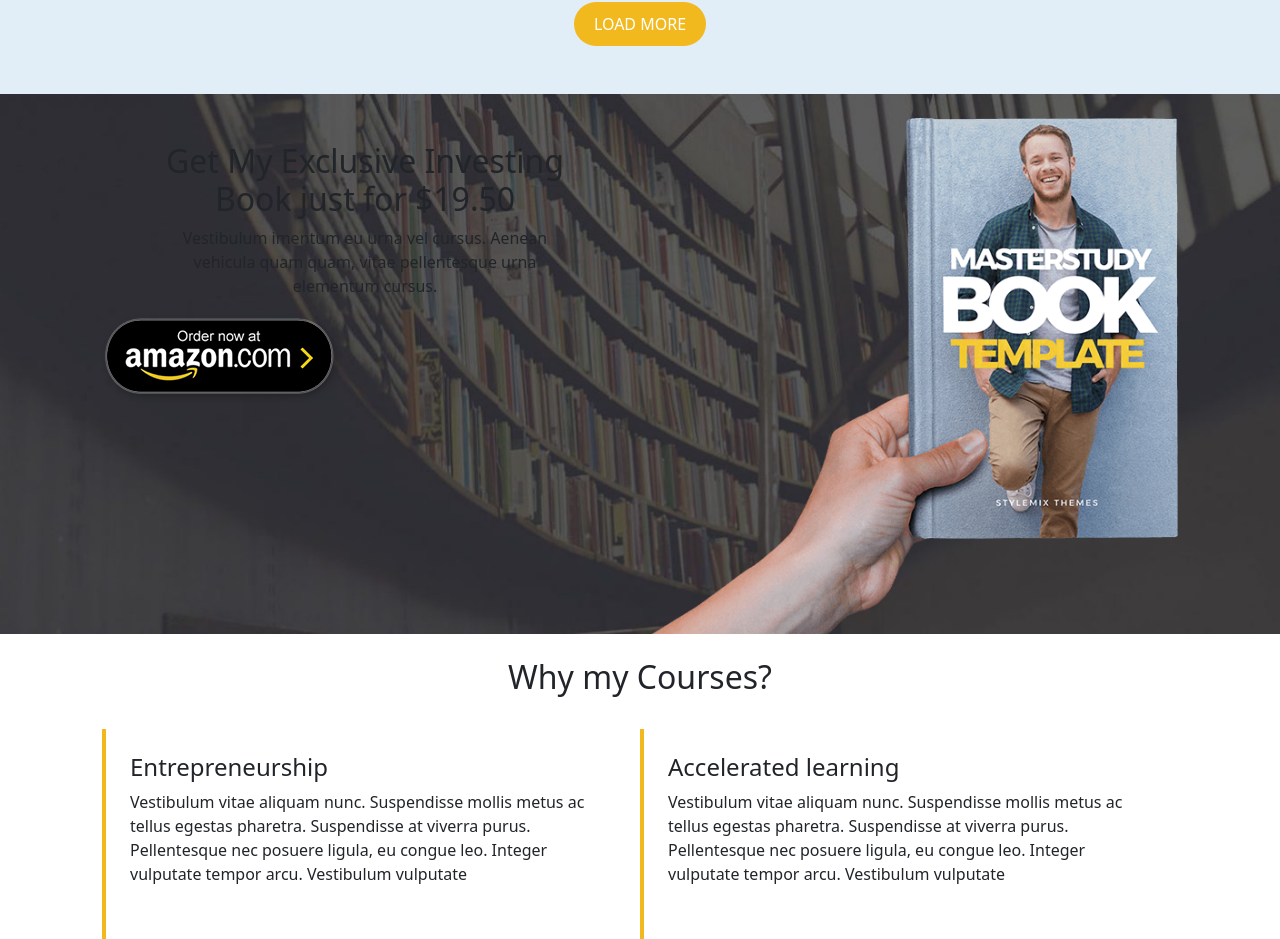
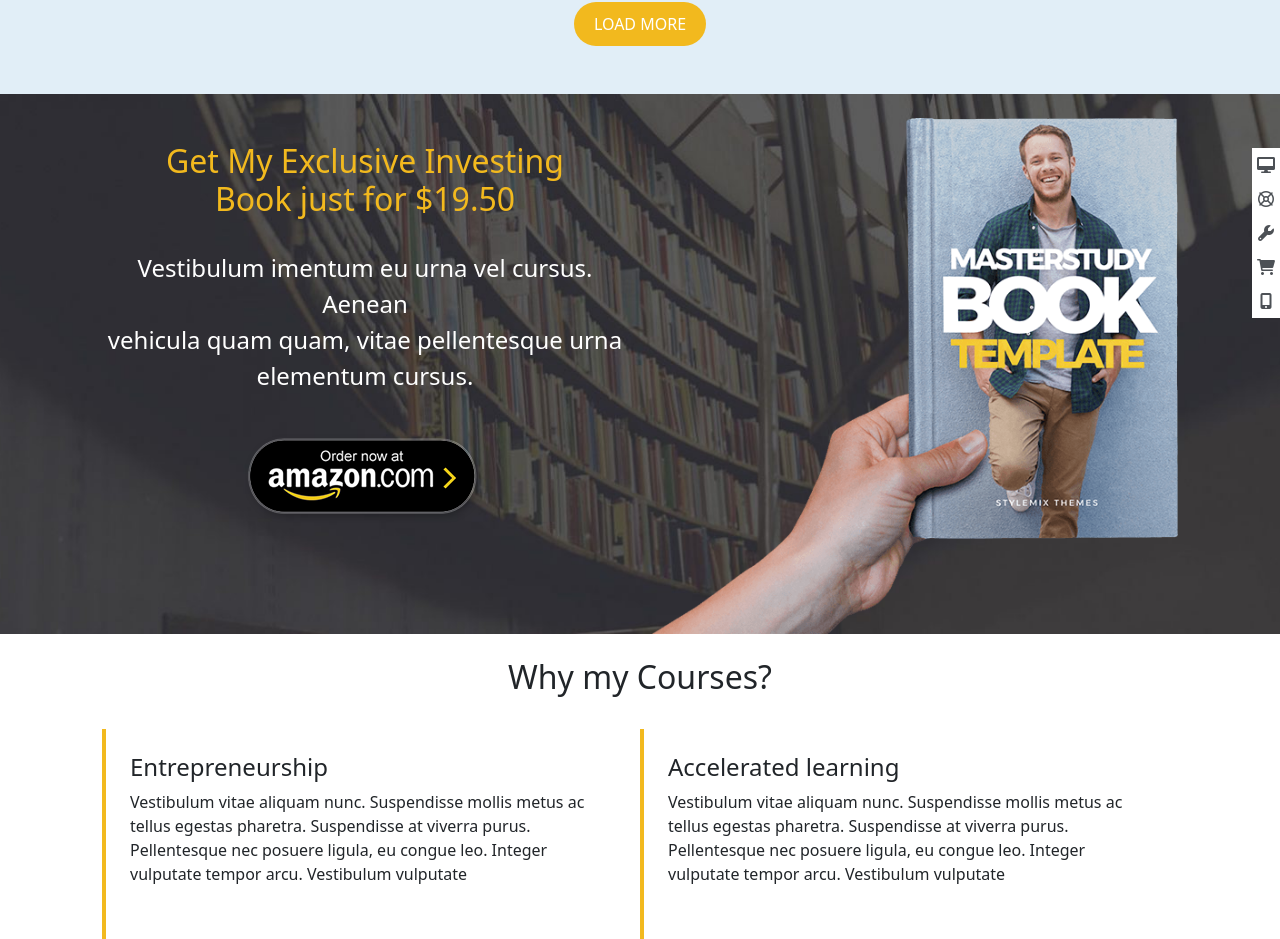
Before and after one commit to Aleandro2119/proj-html-vuejs, a Vue app: page / in a window 1280 px wide. Shown: the part 2194-3133 px from the top of the page. Built offline with nearby package versions, Linux system fonts and the light colour scheme.

Commit message:
Add style

```diff
--- a/src/components/Book.vue
+++ b/src/components/Book.vue
@@ -3,21 +3,47 @@
     <div class="container">
       <div class="row">
         <div class="col-6 pt-5">
-          <h2 class="text-center">
+          <h2 class="text-center text-color">
             Get My Exclusive Investing <br />
             Book just for $19.50
           </h2>
-          <p class="text-center">
+          <p class="text-center fs-4 text-white pt-4">
             Vestibulum imentum eu urna vel cursus. Aenean <br />
             vehicula quam quam, vitae pellentesque urna <br />
             elementum cursus.
           </p>
-          <img class="img-fluid" src="../assets/img/amazon.png" alt="Amazon" />
+          <div class="d-flex justify-content-center pt-4">
+            <img
+              class="img-fluid"
+              src="../assets/img/amazon.png"
+              alt="Amazon"
+            />
+          </div>
         </div>
         <div class="col-6">
           <img class="img-fluid pt-4" src="../assets/img/book.png" alt="Book" />
         </div>
       </div>
+    </div>
+
+    <div class="menu">
+      <ul class="position-menu text-center">
+        <li>
+          <a href="#"><i class="fa-solid fa-desktop"></i></a>
+        </li>
+        <li>
+          <a href="#"><i class="fa-regular fa-life-ring"></i></a>
+        </li>
+        <li>
+          <a href="#"><i class="fa-solid fa-wrench"></i></a>
+        </li>
+        <li>
+          <a href="#"><i class="fa-solid fa-cart-shopping"></i></a>
+        </li>
+        <li>
+          <a href="#"><i class="fa-solid fa-mobile-screen-button"></i></a>
+        </li>
+      </ul>
     </div>
   </section>
 </template>
@@ -35,4 +61,29 @@ export default {
   background-repeat: no-repeat;
   background-size: cover;
 }
+
+.text-color {
+  color: #f2b91e;
+}
+
+li {
+  list-style-type: none;
+  background-color: white;
+  padding: 5px;
+
+  a {
+    text-decoration: none;
+    color: #4d5156;
+  }
+}
+
+.menu {
+  position: relative;
+
+  .position-menu {
+    position: absolute;
+    right: 0px;
+    bottom: 300px;
+  }
+}
 </style>
```
